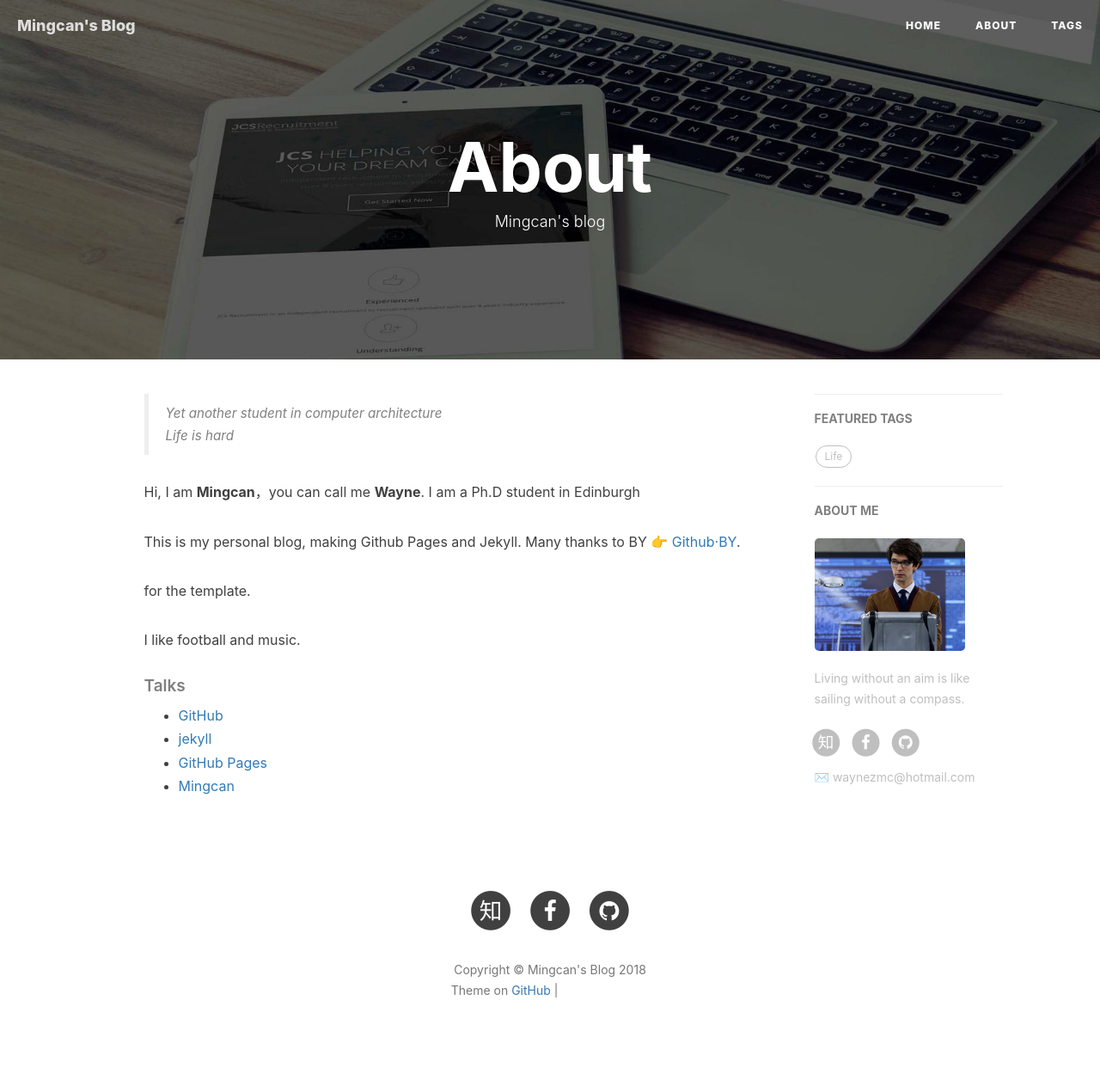
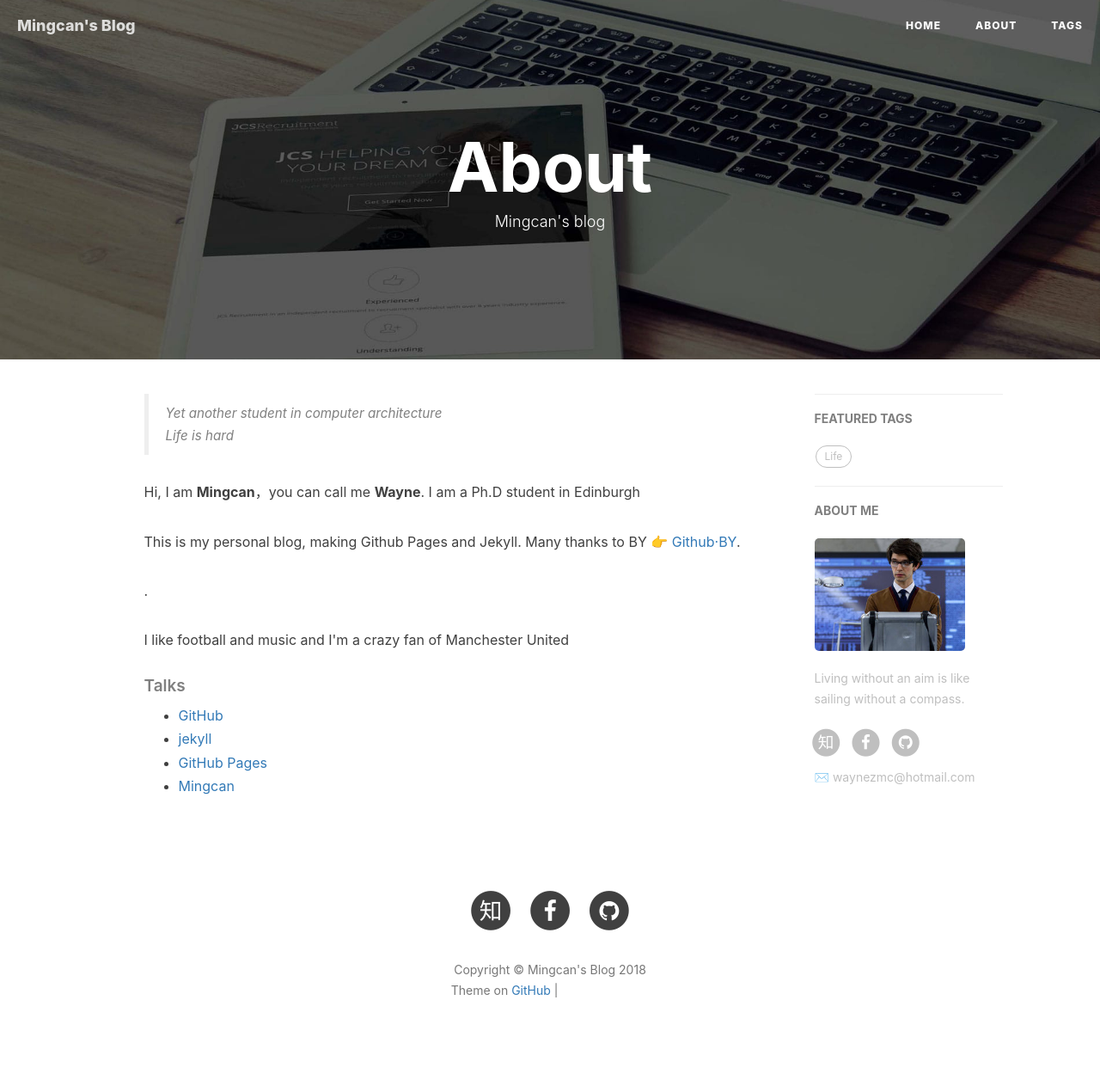
Before and after one commit to waynezmc/waynezmc.github.io, a Jekyll site: the page built from about.html, in a window 1280 px wide. Shown: the whole page at 86% size. Built offline with Jekyll 4.4.1, drawn with Linux system fonts in a browser that asks for light colours; nearby versions of some CDN libraries; comment, search, counter and statistics services are not loaded; grey boxes are pictures that could not be loaded.

Commit message:
modidy the about

```diff
--- a/about.html
+++ b/about.html
@@ -42,9 +42,9 @@ header-img: "img/post-bg-rwd.jpg"
 
     <p>Hi, I am <strong>Mingcan</strong>，you can call me <strong>Wayne</strong>. I am a Ph.D student in Edinburgh</p>
 
-    <p>This is my personal blog, making Github Pages and Jekyll. Many thanks to BY 👉 <a href="http://github.com/qiubaiying">Github·BY</a>.</p> for the template.
+    <p>This is my personal blog, making Github Pages and Jekyll. Many thanks to BY 👉 <a href="http://github.com/qiubaiying">Github·BY</a>.</p>.
 
-    <p>I like football and music.</p>
+    <p>I like football and music and I'm a crazy fan of Manchester United</p>
 
     <h5>Talks</h5>
 
```
